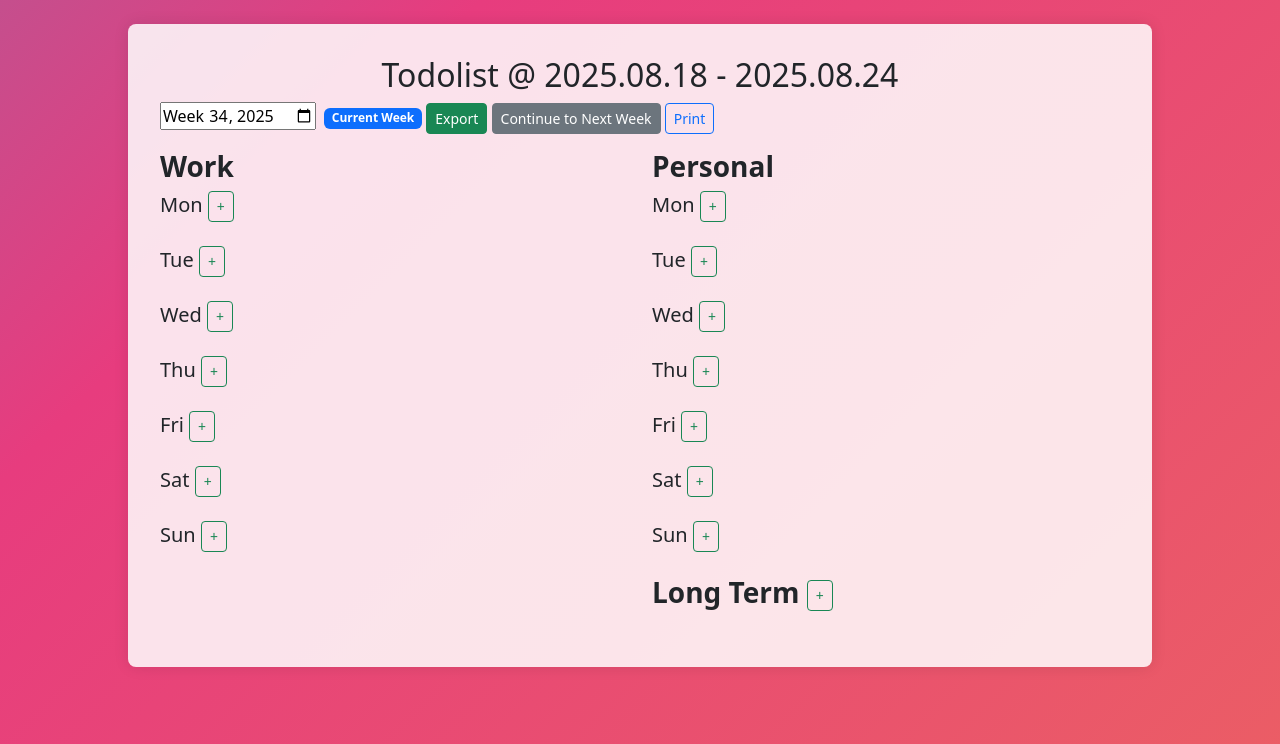
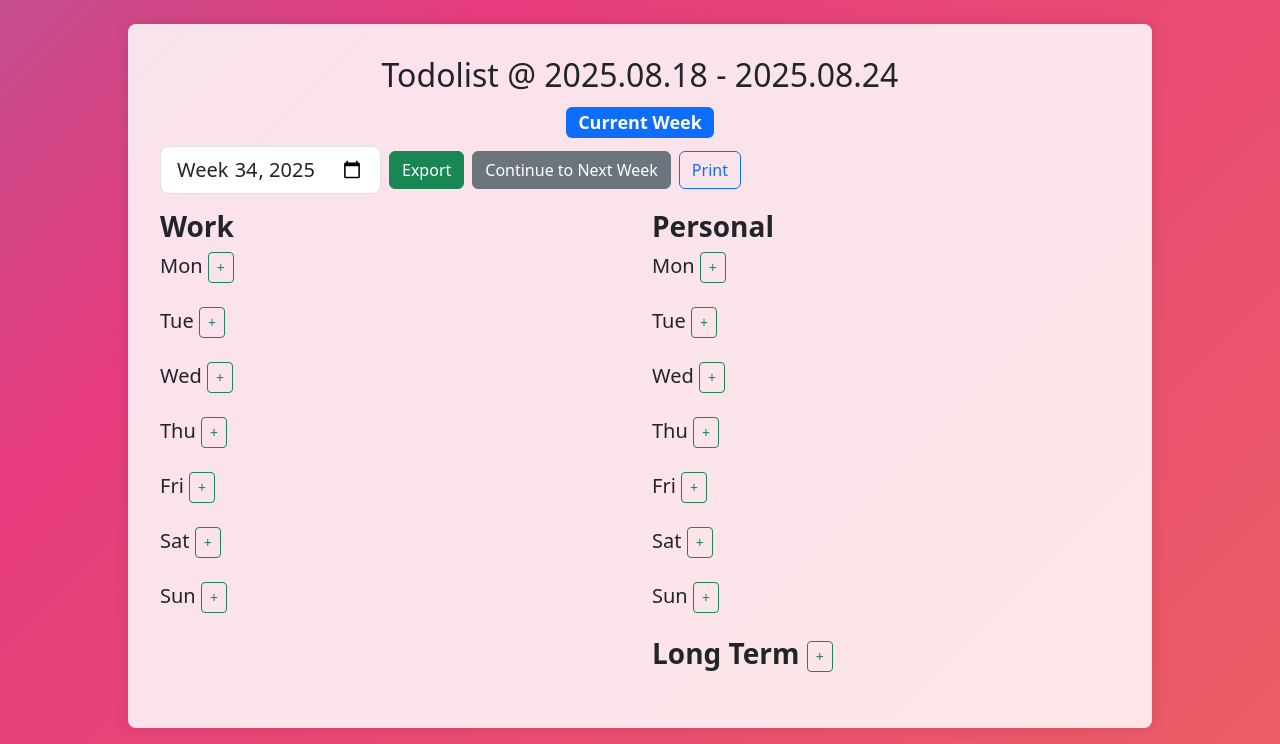
Before and after one commit to leyuwei/YourTeam, a PHP site: page /todolist.php in a window 1280 px wide. Shown: the part 56-800 px from the top of the page. Run offline with PHP 8.4, Linux system fonts and the light colour scheme; the visitor is signed in with stand-in values (Sample User, id 1); data that the repository does not hold is empty; some libraries are stand-ins or nearby versions.

Commit message:
Fix QR copy button and enhance todolist UI

```diff
--- a/app.js
+++ b/app.js
@@ -570,7 +570,10 @@ function initApp() {
       }
       const copyBtn = document.getElementById('qrCopyBtn');
       if (copyBtn) {
-        copyBtn.onclick = () => copyText(fullUrl);
+        copyBtn.addEventListener('click', e => {
+          e.preventDefault();
+          copyText(fullUrl);
+        });
       }
       const modal = new bootstrap.Modal(document.getElementById('qrModal'));
       modal.show();
--- a/footer.php
+++ b/footer.php
@@ -10,7 +10,7 @@
         <img id="qrImage" src="" alt="QR Code">
         <div class="input-group mt-3">
           <input id="qrLinkInput" type="text" class="form-control" readonly>
-          <button id="qrCopyBtn" class="btn btn-outline-secondary" data-i18n="qr.copy">复制链接</button>
+          <button type="button" id="qrCopyBtn" class="btn btn-outline-secondary" data-i18n="qr.copy">复制链接</button>
         </div>
       </div>
     </div>
--- a/todolist.php
+++ b/todolist.php
@@ -26,15 +26,17 @@ $last_week_param = date('o-\\WW', strtotime('-1 week'));
 $next_week_hint_param = date('o-\\WW', strtotime('+1 week'));
 $week_hint = '';
 if($week_param === $current_week_param){
-    $week_hint = '<span class="badge bg-primary ms-2" data-i18n="todolist.week.current">本周</span>';
+    $week_hint = '<div class="week-hint text-center mb-2 fs-4"><span class="badge bg-primary" data-i18n="todolist.week.current">本周</span></div>';
 } elseif($week_param === $last_week_param){
-    $week_hint = '<span class="badge bg-secondary ms-2" data-i18n="todolist.week.last">上周</span>';
+    $week_hint = '<div class="week-hint text-center mb-2 fs-4"><span class="badge bg-secondary" data-i18n="todolist.week.last">上周</span></div>';
 } elseif($week_param === $next_week_hint_param){
-    $week_hint = '<span class="badge bg-secondary ms-2" data-i18n="todolist.week.next">下周</span>';
+    $week_hint = '<div class="week-hint text-center mb-2 fs-4"><span class="badge bg-secondary" data-i18n="todolist.week.next">下周</span></div>';
 }
 $days = ['mon'=>'周一','tue'=>'周二','wed'=>'周三','thu'=>'周四','fri'=>'周五','sat'=>'周六','sun'=>'周日'];
 ?>
 <style>
+.todolist li{flex-wrap:nowrap;}
+.todolist li .item-content{flex:1 1 auto;min-width:0;}
 @media print {
   @page { size: A4; margin: 10mm; }
   body { font-size: 12pt; }
@@ -47,11 +49,12 @@ $days = ['mon'=>'周一','tue'=>'周二','wed'=>'周三','thu'=>'周四','fri'=>
 }
 </style>
 <h2 class="text-center"><span data-i18n="todolist.title">待办事项</span> @ <?= date('Y.m.d', strtotime($week_start)) ?> - <?= date('Y.m.d', strtotime($week_end)) ?></small></h2>
-<form method="get" class="mb-3">
-  <input type="week" name="week" value="<?= htmlspecialchars($week_param); ?>"><?= $week_hint; ?>
-  <a class="btn btn-success btn-sm" href="todolist_export.php?week=<?= urlencode($week_param); ?>" data-i18n="todolist.export">导出</a>
-  <button type="button" class="btn btn-secondary btn-sm" id="copyNextWeek" data-i18n="todolist.copy_next">复制到下周</button>
-  <button type="button" class="btn btn-outline-primary btn-sm" onclick="printTodoList()" data-i18n="todolist.print">打印</button>
+<?= $week_hint; ?>
+<form method="get" class="mb-3 d-flex flex-wrap align-items-center gap-2">
+  <input type="week" name="week" class="form-control form-control-lg w-auto" value="<?= htmlspecialchars($week_param); ?>">
+  <a class="btn btn-success" href="todolist_export.php?week=<?= urlencode($week_param); ?>" data-i18n="todolist.export">导出</a>
+  <button type="button" class="btn btn-secondary" id="copyNextWeek" data-i18n="todolist.copy_next">复制到下周</button>
+  <button type="button" class="btn btn-outline-primary" onclick="printTodoList()" data-i18n="todolist.print">打印</button>
 </form>
 <div class="row">
   <div class="col-md-6">
@@ -60,9 +63,9 @@ $days = ['mon'=>'周一','tue'=>'周二','wed'=>'周三','thu'=>'周四','fri'=>
     <h5><span data-i18n="todolist.days.<?= $k ?>"><?= $label; ?></span> <button type="button" class="btn btn-sm btn-outline-success add-item" data-category="work" data-day="<?= $k; ?>">+</button></h5>
     <ul class="list-group mb-3 todolist" data-category="work" data-day="<?= $k; ?>">
       <?php if(!empty($items['work'][$k])): foreach($items['work'][$k] as $it): ?>
-      <li class="list-group-item d-flex align-items-center" data-id="<?= $it['id']; ?>">
+      <li class="list-group-item d-flex align-items-center flex-nowrap" data-id="<?= $it['id']; ?>">
         <input type="checkbox" class="form-check-input me-2 item-done" <?= $it['is_done']?'checked':''; ?>>
-        <input type="text" class="form-control item-content" value="<?= htmlspecialchars($it['content']); ?>">
+        <input type="text" class="form-control item-content flex-grow-1" value="<?= htmlspecialchars($it['content']); ?>">
         <button class="btn btn-sm btn-outline-secondary ms-2 copy-item" data-i18n="todolist.copy_item">复制</button>
         <button class="btn btn-sm btn-secondary ms-2 next-week-item" data-i18n="todolist.copy_next">复制到下周</button>
         <button class="btn btn-sm btn-danger ms-2 delete-item">&times;</button>
@@ -77,9 +80,9 @@ $days = ['mon'=>'周一','tue'=>'周二','wed'=>'周三','thu'=>'周四','fri'=>
     <h5><span data-i18n="todolist.days.<?= $k ?>"><?= $label; ?></span> <button type="button" class="btn btn-sm btn-outline-success add-item" data-category="personal" data-day="<?= $k; ?>">+</button></h5>
     <ul class="list-group mb-3 todolist" data-category="personal" data-day="<?= $k; ?>">
       <?php if(!empty($items['personal'][$k])): foreach($items['personal'][$k] as $it): ?>
-      <li class="list-group-item d-flex align-items-center" data-id="<?= $it['id']; ?>">
+      <li class="list-group-item d-flex align-items-center flex-nowrap" data-id="<?= $it['id']; ?>">
         <input type="checkbox" class="form-check-input me-2 item-done" <?= $it['is_done']?'checked':''; ?>>
-        <input type="text" class="form-control item-content" value="<?= htmlspecialchars($it['content']); ?>">
+        <input type="text" class="form-control item-content flex-grow-1" value="<?= htmlspecialchars($it['content']); ?>">
         <button class="btn btn-sm btn-outline-secondary ms-2 copy-item" data-i18n="todolist.copy_item">复制</button>
         <button class="btn btn-sm btn-secondary ms-2 next-week-item" data-i18n="todolist.copy_next">复制到下周</button>
         <button class="btn btn-sm btn-danger ms-2 delete-item">&times;</button>
@@ -90,9 +93,9 @@ $days = ['mon'=>'周一','tue'=>'周二','wed'=>'周三','thu'=>'周四','fri'=>
     <h3><b data-i18n="todolist.category.longterm">长期</b> <button type="button" class="btn btn-sm btn-outline-success add-item" data-category="longterm" data-day="">+</button></h3>
     <ul class="list-group mb-3 todolist" data-category="longterm" data-day="">
       <?php if(!empty($items['longterm'][''])): foreach($items['longterm'][''] as $it): ?>
-      <li class="list-group-item d-flex align-items-center" data-id="<?= $it['id']; ?>">
+      <li class="list-group-item d-flex align-items-center flex-nowrap" data-id="<?= $it['id']; ?>">
         <input type="checkbox" class="form-check-input me-2 item-done" <?= $it['is_done']?'checked':''; ?>>
-        <input type="text" class="form-control item-content" value="<?= htmlspecialchars($it['content']); ?>">
+        <input type="text" class="form-control item-content flex-grow-1" value="<?= htmlspecialchars($it['content']); ?>">
         <button class="btn btn-sm btn-outline-secondary ms-2 copy-item" data-i18n="todolist.copy_item">复制</button>
         <button class="btn btn-sm btn-secondary ms-2 next-week-item" data-i18n="todolist.copy_next">复制到下周</button>
         <button class="btn btn-sm btn-danger ms-2 delete-item">&times;</button>
@@ -101,16 +104,35 @@ $days = ['mon'=>'周一','tue'=>'周二','wed'=>'周三','thu'=>'周四','fri'=>
     </ul>
   </div>
 </div>
+<div id="saveHint" class="position-fixed bottom-0 end-0 p-3 bg-success text-white rounded" style="display:none;z-index:1080;">已自动保存</div>
+<div id="unsavedWarning" class="position-fixed bottom-0 start-0 p-3 bg-warning text-dark rounded" style="display:none;z-index:1080;">有未保存内容</div>
 <script src="https://cdn.jsdelivr.net/npm/sortablejs@1.14.0/Sortable.min.js"></script>
 <script>
 window.addEventListener('DOMContentLoaded',()=>{
+  let pendingSaves=0;
+  function showHint(){
+    const hint=document.getElementById('saveHint');
+    hint.style.display='block';
+    clearTimeout(hint.dataset.t);
+    hint.dataset.t=setTimeout(()=>{hint.style.display='none';},2000);
+  }
+  function updateWarning(){
+    const warn=document.getElementById('unsavedWarning');
+    warn.style.display=pendingSaves>0?'block':'none';
+  }
+  function postData(data){
+    pendingSaves++;
+    updateWarning();
+    return fetch('todolist_save.php',{method:'POST',headers:{'Content-Type':'application/json'},body:JSON.stringify(data)})
+      .finally(()=>{pendingSaves--;showHint();updateWarning();});
+  }
   function saveItem(li){
     const id=li.dataset.id;
     const content=li.querySelector('.item-content').value;
     const done=li.querySelector('.item-done').checked;
     const list=li.parentElement;
     const data={action:'update',id:id,content:content,is_done:done,category:list.dataset.category,day:list.dataset.day,week_start:'<?= $week_start; ?>'};
-    fetch('todolist_save.php',{method:'POST',headers:{'Content-Type':'application/json'},body:JSON.stringify(data)}).then(r=>r.json()).then(j=>{if(!id)li.dataset.id=j.id;});
+    postData(data).then(r=>r.json()).then(j=>{if(!id)li.dataset.id=j.id;});
   }
   function attach(li){
     li.querySelector('.item-content').addEventListener('input',()=>saveItem(li));
@@ -118,8 +140,8 @@ window.addEventListener('DOMContentLoaded',()=>{
     const copyBtn=li.querySelector('.copy-item');
     if(copyBtn) copyBtn.addEventListener('click',()=>copyText(li.querySelector('.item-content').value));
     const nextBtn=li.querySelector('.next-week-item');
-    if(nextBtn) nextBtn.addEventListener('click',()=>{fetch('todolist_save.php',{method:'POST',headers:{'Content-Type':'application/json'},body:JSON.stringify({action:'copy_item_next',id:li.dataset.id,week_start:'<?= $week_start; ?>'})});});
-    li.querySelector('.delete-item').addEventListener('click',()=>{fetch('todolist_save.php',{method:'POST',headers:{'Content-Type':'application/json'},body:JSON.stringify({action:'delete',id:li.dataset.id})}).then(()=>li.remove());});
+    if(nextBtn) nextBtn.addEventListener('click',()=>{postData({action:'copy_item_next',id:li.dataset.id,week_start:'<?= $week_start; ?>'});});
+    li.querySelector('.delete-item').addEventListener('click',()=>{postData({action:'delete',id:li.dataset.id}).then(()=>li.remove());});
   }
   document.querySelectorAll('.todolist').forEach(list=>{
     Sortable.create(list,{group:'todolist',animation:150,onEnd:function(evt){
@@ -127,7 +149,7 @@ window.addEventListener('DOMContentLoaded',()=>{
       const lists=new Set([evt.from,evt.to]);
       lists.forEach(l=>{
         const order=Array.from(l.children).map((li,i)=>({id:li.dataset.id,position:i}));
-        fetch('todolist_save.php',{method:'POST',headers:{'Content-Type':'application/json'},body:JSON.stringify({action:'order',order:order})});
+        postData({action:'order',order:order});
       });
     }});
     list.querySelectorAll('li').forEach(attach);
@@ -136,8 +158,8 @@ window.addEventListener('DOMContentLoaded',()=>{
     btn.addEventListener('click',()=>{
       const list=document.querySelector(`.todolist[data-category='${btn.dataset.category}'][data-day='${btn.dataset.day}']`);
       const li=document.createElement('li');
-      li.className='list-group-item d-flex align-items-center';
-      li.innerHTML=`<input type="checkbox" class="form-check-input me-2 item-done"><input type="text" class="form-control item-content"><button class="btn btn-sm btn-outline-secondary ms-2 copy-item" data-i18n="todolist.copy_item">复制</button><button class="btn btn-sm btn-secondary ms-2 next-week-item" data-i18n="todolist.copy_next">复制到下周</button><button class="btn btn-sm btn-danger ms-2 delete-item">&times;</button>`;
+      li.className='list-group-item d-flex align-items-center flex-nowrap';
+      li.innerHTML=`<input type="checkbox" class="form-check-input me-2 item-done"><input type="text" class="form-control item-content flex-grow-1"><button class="btn btn-sm btn-outline-secondary ms-2 copy-item" data-i18n="todolist.copy_item">复制</button><button class="btn btn-sm btn-secondary ms-2 next-week-item" data-i18n="todolist.copy_next">复制到下周</button><button class="btn btn-sm btn-danger ms-2 delete-item">&times;</button>`;
       list.appendChild(li);
       applyTranslations();
       attach(li);
@@ -146,7 +168,7 @@ window.addEventListener('DOMContentLoaded',()=>{
   });
   document.querySelector("input[name='week']").addEventListener('change',function(){this.form.submit();});
   document.getElementById('copyNextWeek').addEventListener('click',()=>{
-    fetch('todolist_save.php',{method:'POST',headers:{'Content-Type':'application/json'},body:JSON.stringify({action:'copy_next',week_start:'<?= $week_start; ?>'})})
+    postData({action:'copy_next',week_start:'<?= $week_start; ?>'})
       .then(()=>{window.location='todolist.php?week=<?= $next_week_param; ?>';});
   });
 });
```
